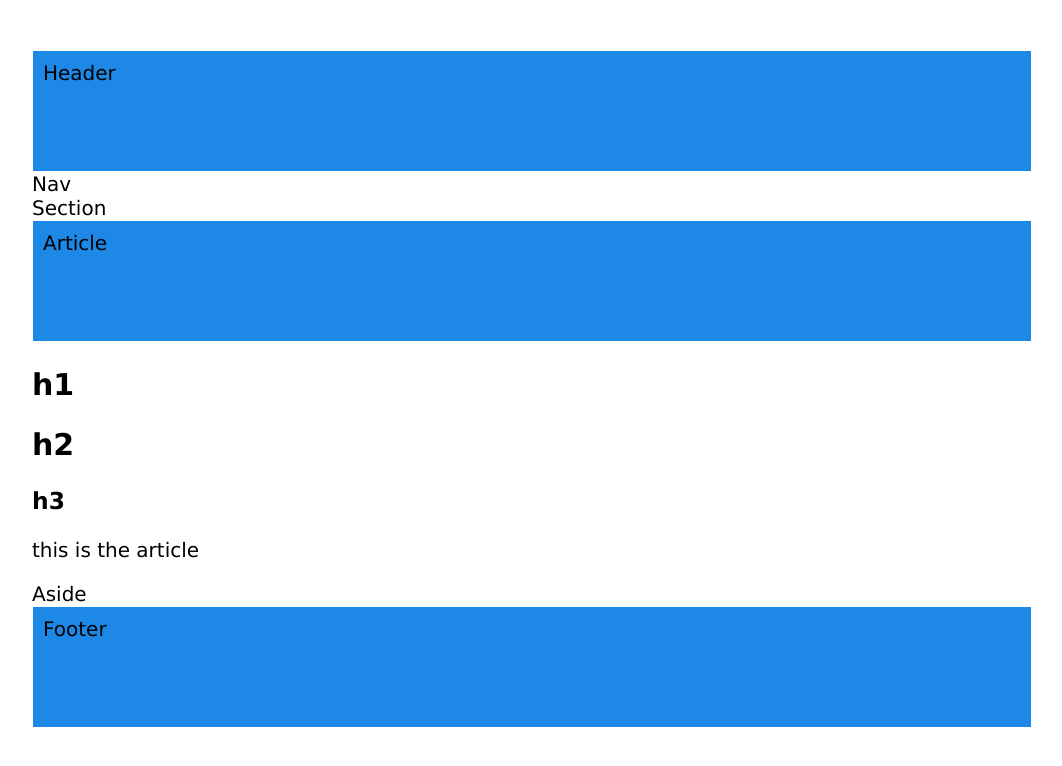
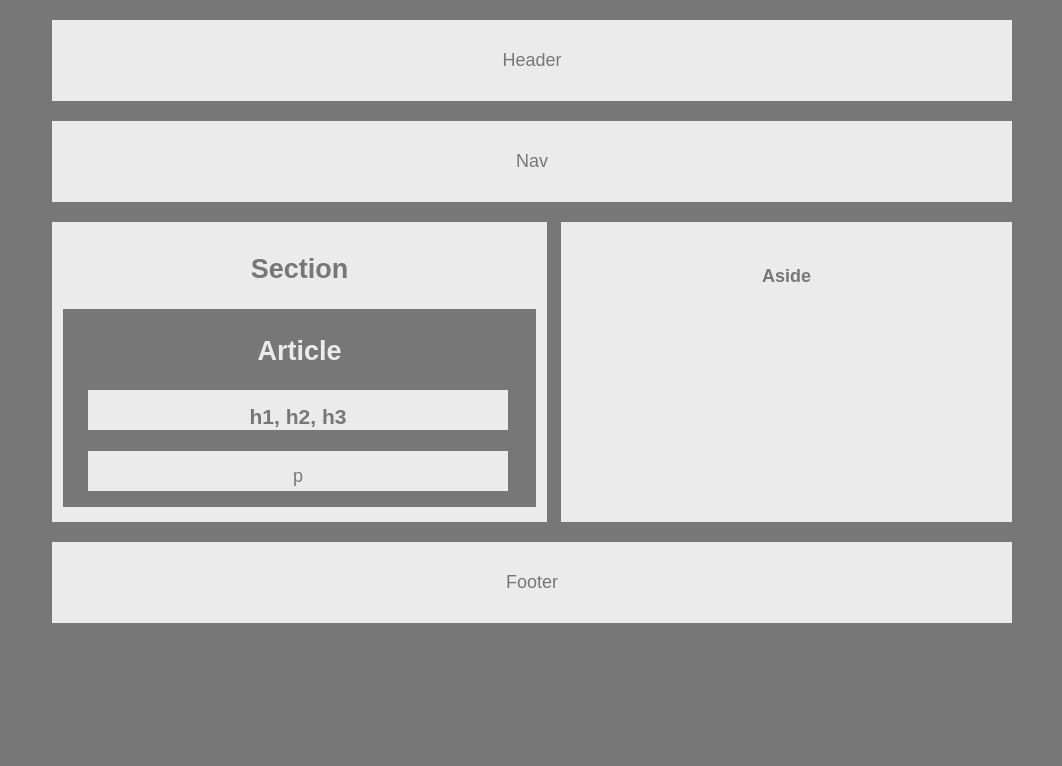
Before and after one commit to RichardTaing/HW-Wireframe, a plain HTML site: page index.html in a window 1280 px wide. Shown: the whole page, without its empty margins (108-1170 px from the left). Drawn offline with Linux system fonts and the light colour scheme.

Commit message:
Complete easier homework assignment

```diff
--- a/index.html
+++ b/index.html
@@ -7,19 +7,27 @@
   </Head>
 
   <body>
-    <div class="container">
-      <header>Header</header>
-      <nav>Nav</nav>
-      <section>Section</section>
-      <article>
-        <header>Article</header>
-        <h1>h1</h1>
-        <h2>h2</h2>
-        <h3>h3</h3>
-        <p>this is the article</p>
-      </article>
-      <aside>Aside</aside>
-      <footer>Footer</footer>
+    <header>Header</header>
+
+    <nav>Nav</nav>
+
+    <div class="box-full">
+      <section>
+        <h1>Section</h1>
+
+        <div class="box1">
+          <article>
+            <h2>Article</h2>
+            <h3>h1, h2, h3</h3>
+            <p>p</p>
+          </article>
+        </div>
+      </section>
+      <aside>
+        <h4>Aside</h4>
+      </aside>
     </div>
+
+    <footer>Footer</footer>
   </body>
 </html>
--- a/style.css
+++ b/style.css
@@ -1,22 +1,77 @@
-.container {
+*,
+*::after,
+*::before {
+  box-sizing: border-box;
+}
+body {
+  background: #777;
+  color: #777;
+  font-family: Arial, Helvetica, sans-serif;
+  font-size: 18px;
+  text-align: center;
+  width: 960px;
   margin: 0 auto;
-  margin-top: 50px;
-  width: 1000px;
-  color: black;
-  font-family: Verdana, Geneva, Tahoma, sans-serif;
-  font-size: 1.25em;
 }
-
 header {
-  background-color: #1d88e5;
-  height: 100px;
+  background-color: #ebebeb;
+  padding: 30px;
+  margin-top: 20px;
+  margin-bottom: 20px;
+}
+nav {
+  background-color: #ebebeb;
+  padding: 30px;
+  margin-bottom: 20px;
+}
+.box-full {
+  background: #777;
+  margin-bottom: 20px;
+  width: 100%;
+  overflow: auto;
+  clear: both;
+}
+section {
+  float: left;
+  background-color: #ebebeb;
+  height: 300px;
+  width: 495px;
   padding: 10px;
-  border: 1px solid white;
 }
-
+.box1 {
+  background: #777;
+  color: #ebebeb;
+  width: 100%;
+  overflow: auto;
+  height: 200px;
+  padding: 5px;
+  border: 1px solid;
+}
+h3 {
+  background-color: #ebebeb;
+  color: #777;
+  height: 40px;
+  width: 420px;
+  margin-left: 20px;
+  padding: 15px;
+}
+p {
+  background-color: #ebebeb;
+  color: #777;
+  height: 40px;
+  width: 420px;
+  margin-left: 20px;
+  padding: 15px;
+}
+aside {
+  float: right;
+  background-color: #ebebeb;
+  height: 300px;
+  width: 47%;
+  padding: 20px;
+  border: 1px;
+}
 footer {
-  background-color: #1d88e5;
-  height: 100px;
-  padding: 10px;
-  border: 1px solid white;
+  padding: 30px;
+  clear: both;
+  background-color: #ebebeb;
 }
```
